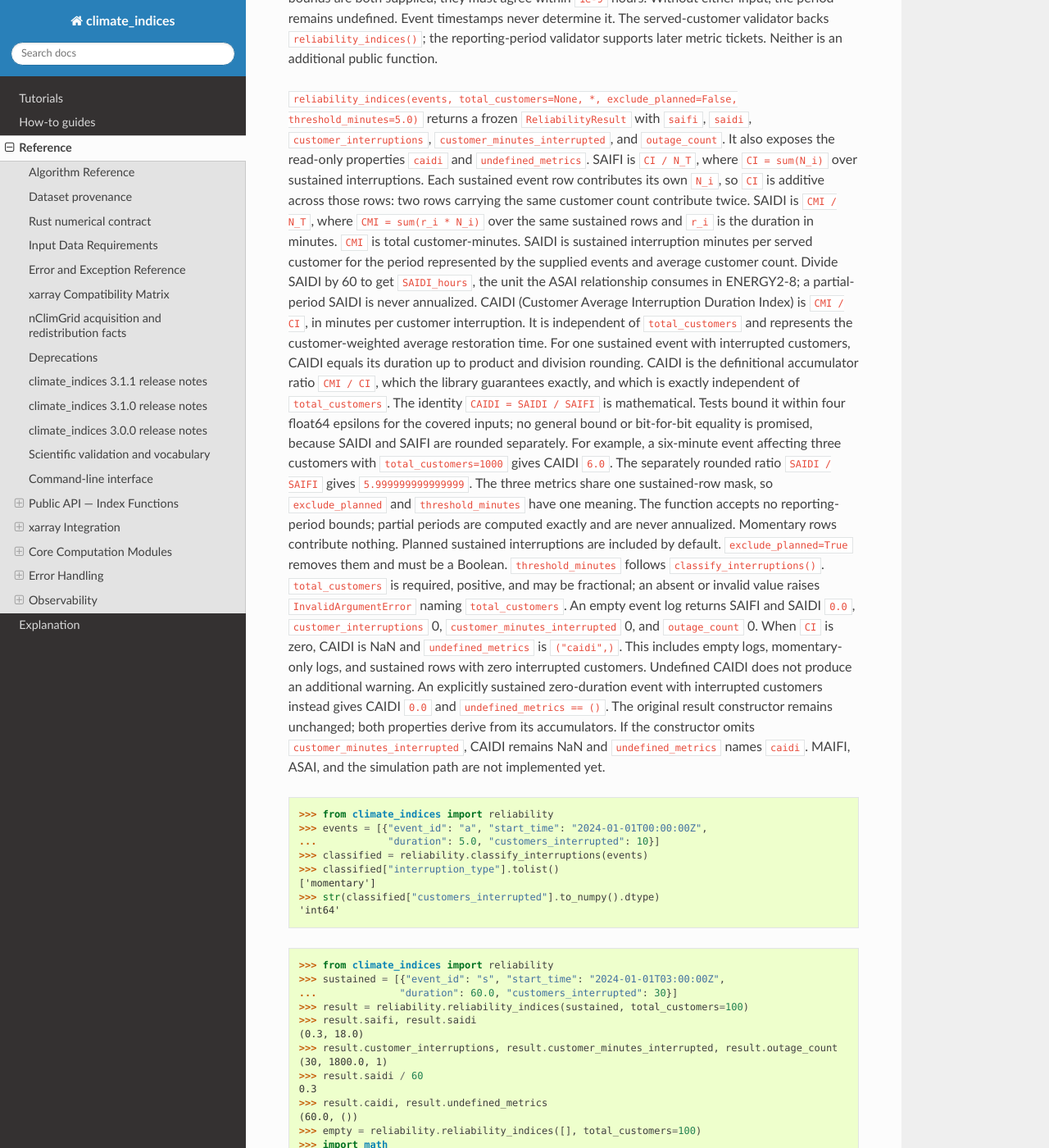
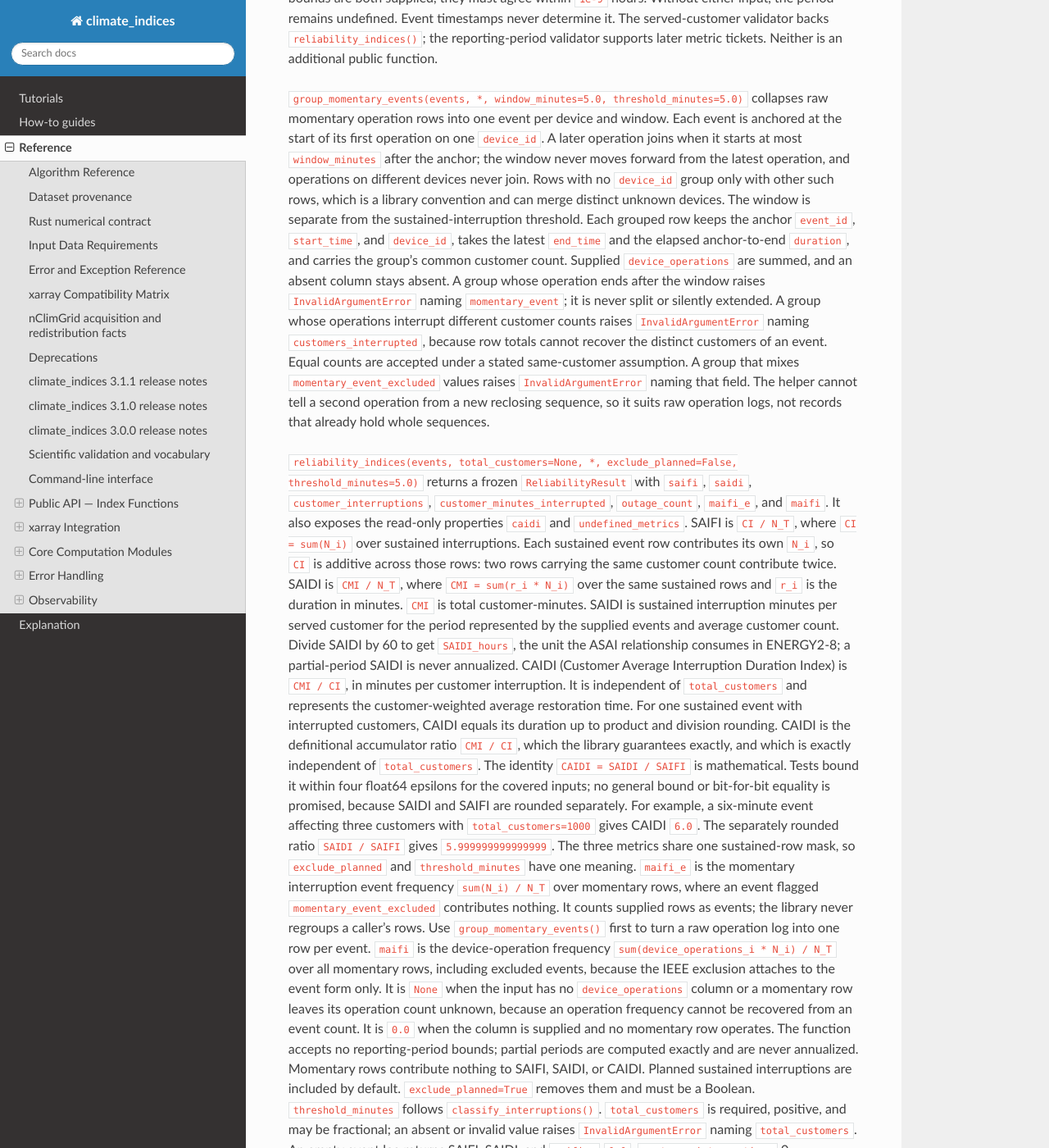
Before and after one commit to monocongo/climate_indices, a Sphinx documentation site: the page built from docs/reference.md, in a window 1280 px wide and 1400 px high, scrolled down 5340 px. Shown: the whole window at 82% size. Built offline with Sphinx 7.4.7 and the Read the Docs theme 3.1.0, drawn with Linux system fonts in a browser that asks for light colours; some of the changed text lies outside the part shown.

Commit message:
feat(reliability): add MAIFI event and operation metrics
Implement ENERGY2-7 (#1341). `ReliabilityResult` now reports `maifi_e`, the
momentary interruption event frequency, and `maifi`, the device-operation
frequency. `group_momentary_events()` collapses raw momentary operations into
events per device and window.

The event form counts each supplied momentary row as one event and drops rows
flagged `momentary_event_excluded`; the operation form uses per-row
`device_operations` and is None without that column. The grouping helper
anchors each event at its first operation, checks completion within the window,
and rejects groups with differing customer counts or mixed exclusion flags.

Closes #1341

````diff
--- a/docs/conf.py
+++ b/docs/conf.py
@@ -107,6 +107,7 @@
     "research/flood-oracle-survey.md",
     "research/energy-oracle-survey.md",
     "research/import-cycle-investigation.md",
+    "research/maifi-event-grouping.md",
     "explorer/**",
     "architecture-deepening-review-*.md",
     "ai-assisted-development-report-*.md",
--- a/docs/reference.md
+++ b/docs/reference.md
@@ -166,8 +166,8 @@
 ### climate_indices.reliability
 
 The reliability package validates and classifies interruption records and computes
-SAIFI, SAIDI, and CAIDI from sustained interruptions. Momentary metrics, availability,
-and simulation are not implemented yet.
+SAIFI, SAIDI, CAIDI, MAIFI_E, and MAIFI from the event records. Availability and
+simulation are not implemented yet.
 [ADR-0026](adr/0026-reliability-module-api-and-conventions.md) fixes the conventions
 for those later tickets.
 Import it with `from climate_indices import reliability`.
@@ -231,9 +231,32 @@
 The served-customer validator backs `reliability_indices()`; the reporting-period
 validator supports later metric tickets. Neither is an additional public function.
 
+`group_momentary_events(events, *, window_minutes=5.0, threshold_minutes=5.0)`
+collapses raw momentary operation rows into one event per device and window.
+Each event is anchored at the start of its first operation on one `device_id`.
+A later operation joins when it starts at most `window_minutes` after the anchor;
+the window never moves forward from the latest operation, and operations on
+different devices never join. Rows with no `device_id` group only with other such
+rows, which is a library convention and can merge distinct unknown devices.
+The window is separate from the sustained-interruption threshold.
+Each grouped row keeps the anchor `event_id`, `start_time`, and `device_id`, takes
+the latest `end_time` and the elapsed anchor-to-end `duration`, and carries the
+group's common customer count. Supplied `device_operations` are summed, and an
+absent column stays absent.
+A group whose operation ends after the window raises `InvalidArgumentError` naming
+`momentary_event`; it is never split or silently extended.
+A group whose operations interrupt different customer counts raises
+`InvalidArgumentError` naming `customers_interrupted`, because row totals cannot
+recover the distinct customers of an event. Equal counts are accepted under a
+stated same-customer assumption. A group that mixes `momentary_event_excluded`
+values raises `InvalidArgumentError` naming that field.
+The helper cannot tell a second operation from a new reclosing sequence, so it
+suits raw operation logs, not records that already hold whole sequences.
+
 `reliability_indices(events, total_customers=None, *, exclude_planned=False, threshold_minutes=5.0)`
 returns a frozen `ReliabilityResult` with `saifi`, `saidi`,
-`customer_interruptions`, `customer_minutes_interrupted`, and `outage_count`.
+`customer_interruptions`, `customer_minutes_interrupted`, `outage_count`,
+`maifi_e`, and `maifi`.
 It also exposes the read-only properties `caidi` and `undefined_metrics`.
 SAIFI is `CI / N_T`, where `CI = sum(N_i)` over sustained interruptions.
 Each sustained event row contributes its own `N_i`, so `CI` is additive across those
@@ -253,22 +276,36 @@
 The separately rounded ratio `SAIDI / SAIFI` gives `5.999999999999999`.
 The three metrics share one sustained-row mask, so `exclude_planned` and
 `threshold_minutes` have one meaning.
+`maifi_e` is the momentary interruption event frequency
+`sum(N_i) / N_T` over momentary rows, where an event flagged
+`momentary_event_excluded` contributes nothing. It counts supplied rows as events;
+the library never regroups a caller's rows. Use `group_momentary_events()` first
+to turn a raw operation log into one row per event.
+`maifi` is the device-operation frequency
+`sum(device_operations_i * N_i) / N_T` over all momentary rows, including excluded
+events, because the IEEE exclusion attaches to the event form only.
+It is `None` when the input has no `device_operations` column or a momentary row
+leaves its operation count unknown, because an operation frequency cannot be
+recovered from an event count. It is `0.0` when the column is supplied and no
+momentary row operates.
 The function accepts no reporting-period bounds; partial periods are computed
 exactly and are never annualized.
-Momentary rows contribute nothing. Planned sustained interruptions are included by default.
+Momentary rows contribute nothing to SAIFI, SAIDI, or CAIDI. Planned sustained interruptions are included by default.
 `exclude_planned=True` removes them and must be a Boolean.
 `threshold_minutes` follows `classify_interruptions()`.
 `total_customers` is required, positive, and may be fractional; an absent or invalid
 value raises `InvalidArgumentError` naming `total_customers`.
-An empty event log returns SAIFI and SAIDI `0.0`, `customer_interruptions` 0,
-`customer_minutes_interrupted` 0, and `outage_count` 0.
-When `CI` is zero, CAIDI is NaN and `undefined_metrics` is `("caidi",)`.
+An empty event log returns SAIFI, SAIDI, and `maifi_e` `0.0`,
+`customer_interruptions` 0, `customer_minutes_interrupted` 0, and `outage_count` 0.
+When `CI` is zero, CAIDI is NaN and `undefined_metrics` includes `"caidi"`.
 This includes empty logs, momentary-only logs, and sustained rows with zero interrupted customers.
-Undefined CAIDI does not produce an additional warning.
-An explicitly sustained zero-duration event with interrupted customers instead gives CAIDI `0.0` and `undefined_metrics == ()`.
-The original result constructor remains unchanged; both properties derive from its accumulators.
-If the constructor omits `customer_minutes_interrupted`, CAIDI remains NaN and `undefined_metrics` names `caidi`.
-MAIFI, ASAI, and the simulation path are not implemented yet.
+An explicitly sustained zero-duration event with interrupted customers instead gives CAIDI `0.0`.
+`undefined_metrics` names each metric the input cannot determine, in the order
+`caidi`, then `maifi`. Undefined metrics do not produce an additional warning.
+The original three result fields retain their order; `maifi_e` and `maifi` follow
+them with defaults, so existing positional calls stay valid.
+If the constructor omits `customer_minutes_interrupted`, CAIDI remains NaN.
+ASAI and the simulation path are not implemented yet.
 
 ```{doctest}
 >>> from climate_indices import reliability
@@ -293,11 +330,26 @@
 >>> result.saidi / 60
 0.3
 >>> result.caidi, result.undefined_metrics
-(60.0, ())
+(60.0, ('maifi',))
 >>> empty = reliability.reliability_indices([], total_customers=100)
 >>> import math
 >>> math.isnan(empty.caidi), empty.undefined_metrics
-(True, ('caidi',))
+(True, ('caidi', 'maifi'))
+```
+
+```{doctest}
+>>> from climate_indices import reliability
+>>> momentary = [{"event_id": "m", "start_time": "2024-01-01T05:00:00Z",
+...               "duration": 2.0, "customers_interrupted": 15, "device_operations": 2}]
+>>> result = reliability.reliability_indices(momentary, total_customers=100)
+>>> result.maifi_e, result.maifi
+(0.15, 0.3)
+>>> grouped = reliability.group_momentary_events([
+...     {"event_id": "op-1", "start_time": "2024-01-01T00:00:00Z", "duration": 0.0, "customers_interrupted": 15},
+...     {"event_id": "op-2", "start_time": "2024-01-01T00:04:00Z", "duration": 0.0, "customers_interrupted": 15},
+... ])
+>>> grouped["event_id"].tolist()
+['op-1']
 ```
 
 ```{eval-rst}
````
Also changed, not shown: CONTRIBUTING.md (+1 -0 lines), docs/adr/0026-reliability-module-api-and-conventions.md (+28 -7 lines), docs/research/maifi-event-grouping.md (added, +197 -0 lines), 5 other files.
